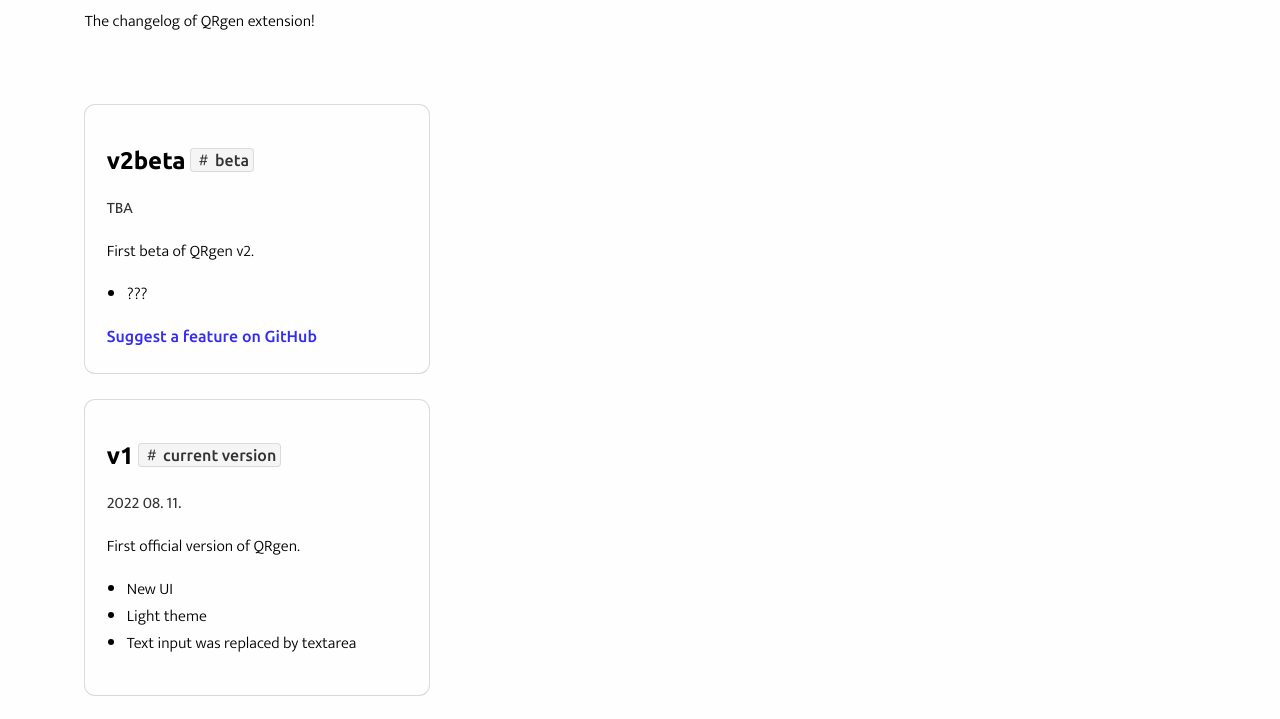
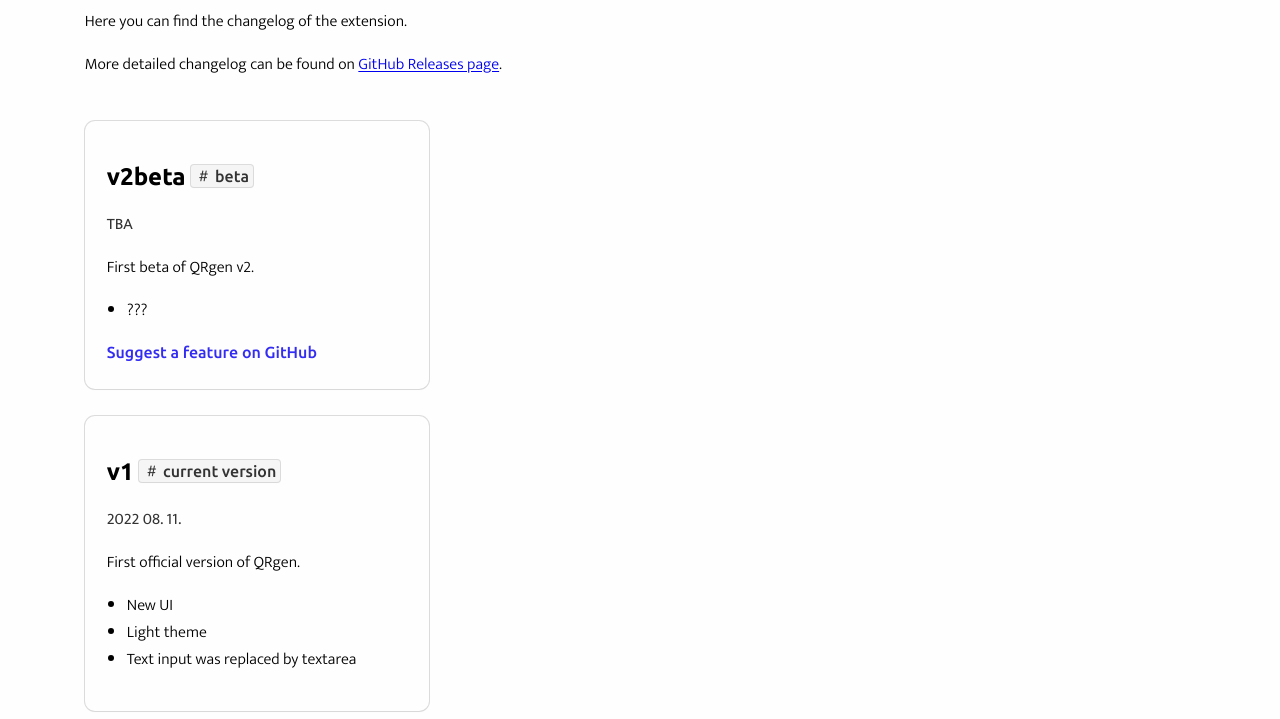
Before and after one commit to Stepan02/qrgen, a browser extension: page changelog.htm in a window 1280 px wide. Shown: the part 181-900 px from the top of the page. Drawn offline with nearby package versions, Linux system fonts and the light colour scheme; some icons are missing.

Commit message:
Code optimization and content modification
- Added link to GitHub release page
- Some inline styles replaced with classes added in 20f338c

```diff
--- a/changelog.htm
+++ b/changelog.htm
@@ -26,7 +26,7 @@
     </div>
 </header>
 <body>
-  <div style="height: 100px"></div>
+  <div class="menu-break"></div>
   <div class="modal">
     <dialog id="demo">
       <link rel="stylesheet" href="demo/main.css">
@@ -53,8 +53,8 @@
     </dialog>
   </div>
   <h1>📜Changelog</h1>
-  <p>The changelog of QRgen extension!</p>
-  <br>
+  <p>Here you can find the changelog of the extension.</p>
+  <p>More detailed changelog can be found on <a href="https://github.com/Stepan02/qrgen/releases">GitHub Releases page</a>.</p>
   <br>
   <div class="flex">
     <div class="ver">
```
